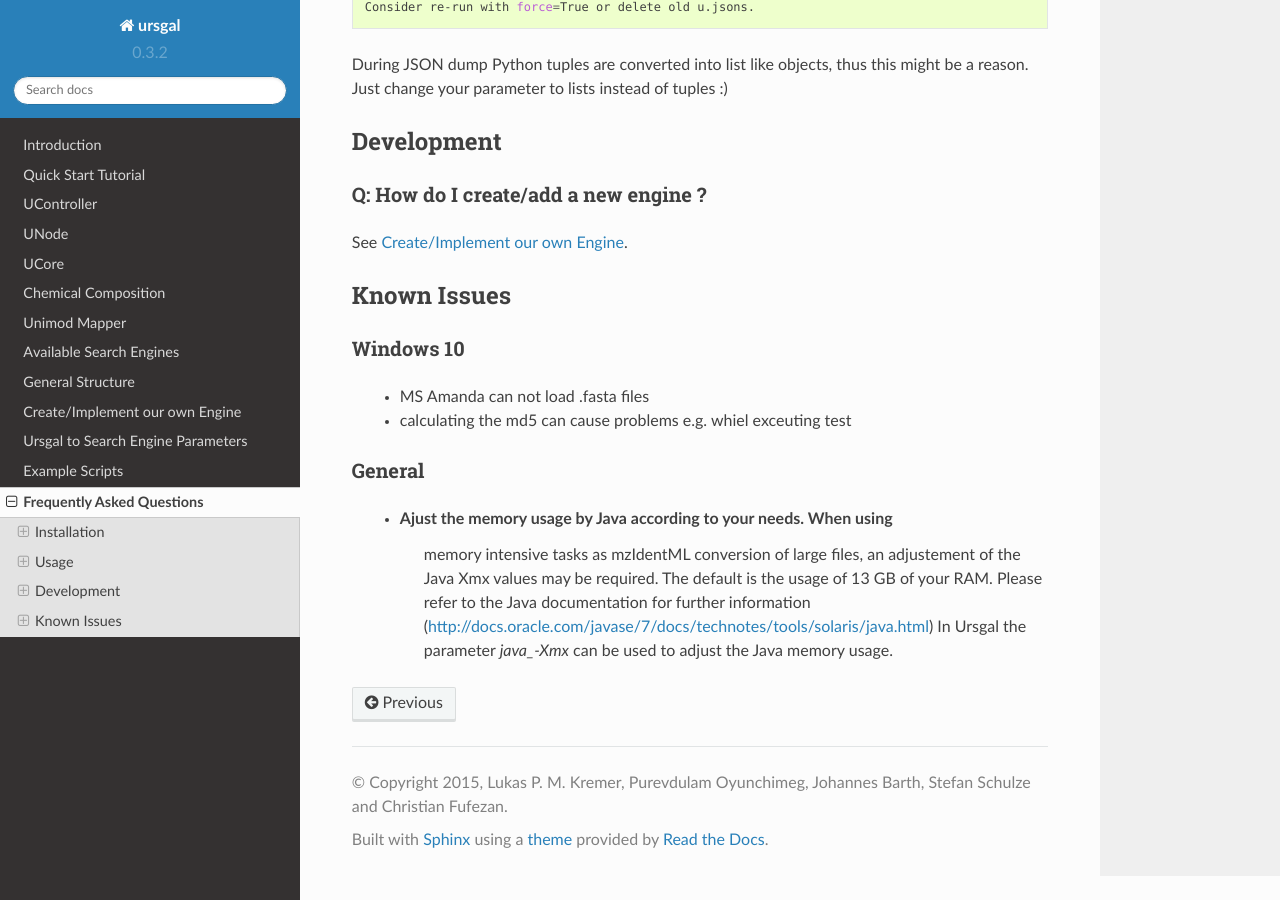
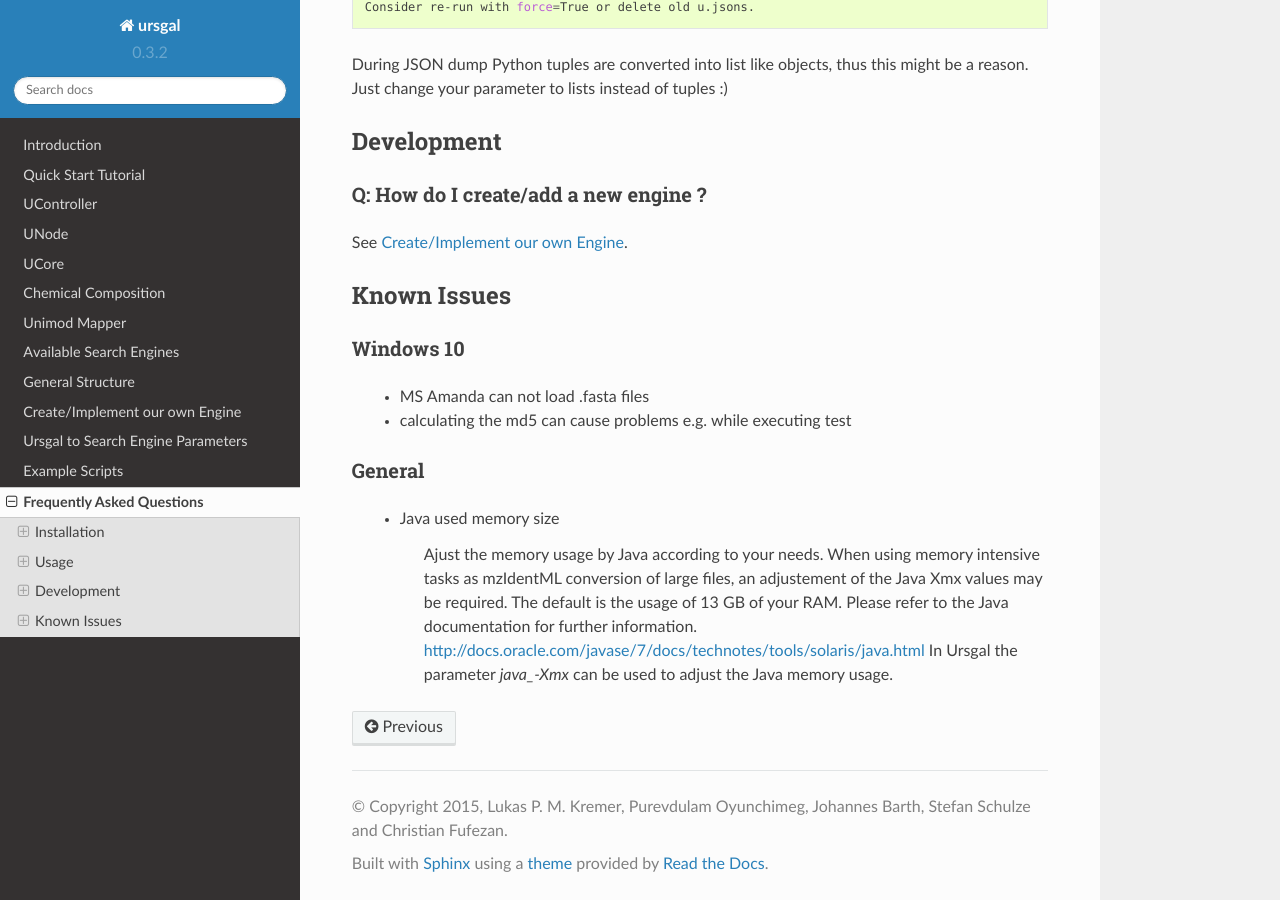
Before and after one commit to ursgal/ursgal, a Sphinx documentation site: the page built from docs/source/faq.txt, in a window 1280 px wide and 900 px high, scrolled down 525 px. Built offline with Sphinx 7.4.7 and the Read the Docs theme 2.0.0, drawn with Linux system fonts in a browser that asks for light colours; pages that are not in the unit, such as notebooks, are missing from menus.

Commit message:
Updated FAQ

```diff
--- a/docs/source/faq.txt
+++ b/docs/source/faq.txt
@@ -46,15 +46,18 @@ Windows 10
 ^^^^^^^^^^
 
 	* MS Amanda can not load .fasta files
-	* calculating the md5 can cause problems e.g. whiel exceuting test
+	* calculating the md5 can cause problems e.g. while executing test
 
 General
 ^^^^^^^
 
-	* Ajust the memory usage by Java according to your needs. When using
+	* Java used memory size
+
+		Ajust the memory usage by Java according to your needs. When using
 		memory intensive tasks as mzIdentML conversion of large files, an
 		adjustement of the Java Xmx values may be required. The default is the
 		usage of 13 GB of your RAM. Please refer to the Java documentation
-		for further information (http://docs.oracle.com/javase/7/docs/technotes/tools/solaris/java.html)
+		for further information.
+		http://docs.oracle.com/javase/7/docs/technotes/tools/solaris/java.html
 		In Ursgal the parameter `java_-Xmx` can be used to adjust the Java memory
 		usage.
```
